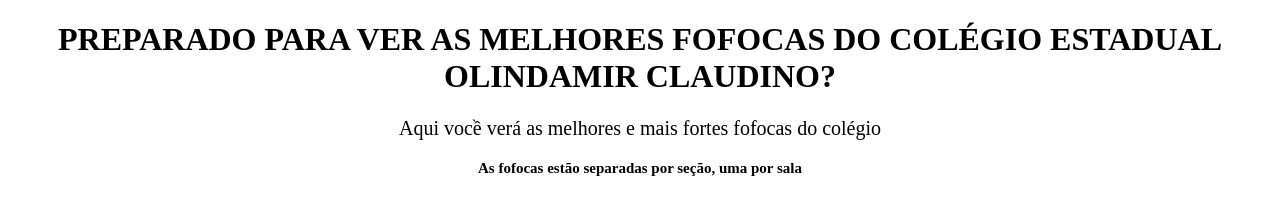
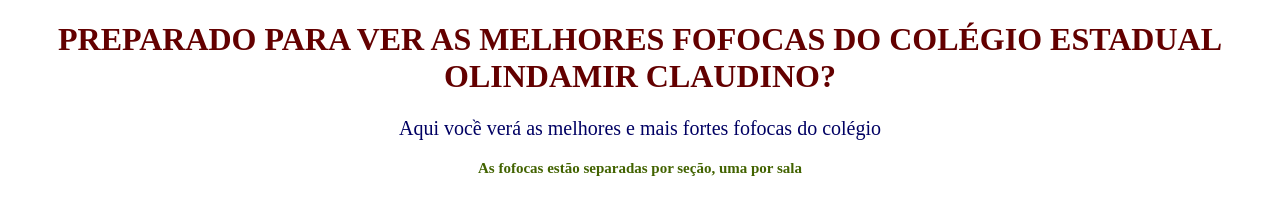
Before and after one commit to tefianegsts/p.-computacional, a plain HTML site: page index.html in a window 1280 px wide. Drawn offline with Linux system fonts and the light colour scheme.

Commit message:
Update index.html

```diff
--- a/index.html
+++ b/index.html
@@ -5,11 +5,11 @@
  	<title>FOFOCAS OMC - SITE OFICIAL</title>
  </head>
  <body>
- 	<h1 style="text-align: center;">PREPARADO PARA VER AS MELHORES FOFOCAS DO COLÉGIO
+ 	<h1 style="text-align: center; color: rgb(99, 00, 00);">PREPARADO PARA VER AS MELHORES FOFOCAS DO COLÉGIO
     ESTADUAL OLINDAMIR CLAUDINO?</h1>
 
-    <p style="font-size: 20px; text-align: center;">Aqui vocề verá as melhores e mais fortes fofocas do colégio</p>
+    <p style="font-size: 20px; text-align: center; color: rgb(00, 00, 99);">Aqui vocề verá as melhores e mais fortes fofocas do colégio</p>
 
-    <p style="font-size: 15px; text-align: center;"><strong>As fofocas estão separadas por seção, uma por sala</strong></p>
+    <p style="font-size: 15px; text-align: center; color: rgb(66, 99, 00);"><strong>As fofocas estão separadas por seção, uma por sala</strong></p>
  </body>
 </html>
```
